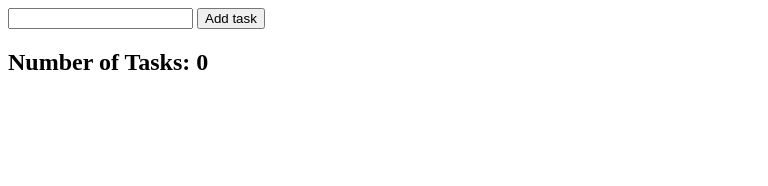
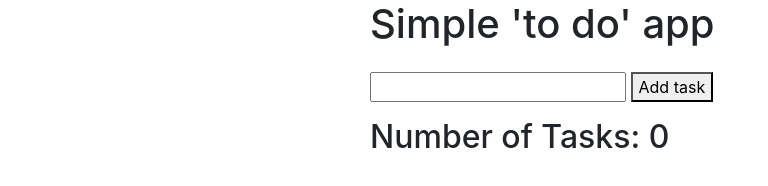
Before and after one commit to jpniak/toDoList_pureJS, a plain HTML site: page index.html in a window 1280 px wide. Shown: the whole page, without its empty margins (0-768 px from the left). Drawn offline with nearby package versions, Linux system fonts and the light colour scheme.

Commit message:
Add bootstrap grid

```diff
--- a/index.html
+++ b/index.html
@@ -6,15 +6,27 @@
  <meta name="viewport" content="width=device-width, initial-scale=1.0">
  <meta http-equiv="X-UA-Compatible" content="ie=edge">
  <title>To Do List - pure JS</title>
+ <link rel="stylesheet" href="https://stackpath.bootstrapcdn.com/bootstrap/4.1.3/css/bootstrap.min.css"
+        integrity="sha384-MCw98/SFnGE8fJT3GXwEOngsV7Zt27NXFoaoApmYm81iuXoPkFOJwJ8ERdknLPMO" crossorigin="anonymous">
 </head>
 
 <body>
- <form>
+  <div class="container">
+    <div class="row"><div class="col-md-3"></div>
+      <div class="col-md-6">
+        <h1>Simple 'to do' app</h1>
+ <form class="py-3">
   <input type="text">
   <button>Add task</button>
  </form>
- <h2>Number of Tasks: <span>0</span></h2>
+   <h2>Number of Tasks: <span>0</span></h2>
  <ul></ul>
+        </div>
+      <div class="col-md-3"></div>
+    </div>
+  </div>
+
+
  <script src="script.js"></script>
 </body>
 
```
